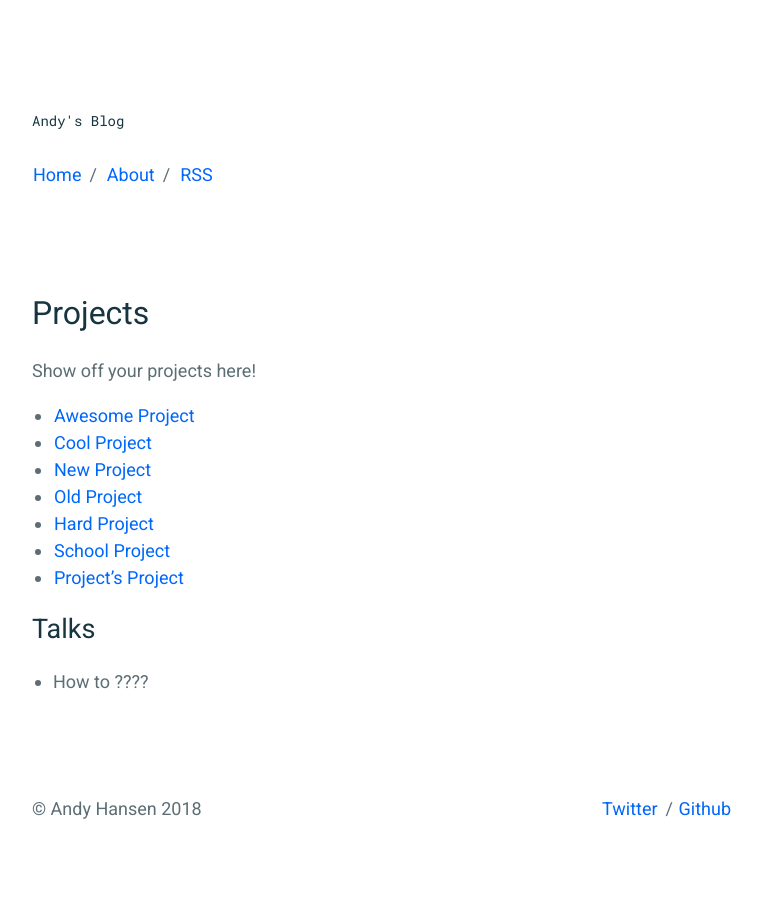
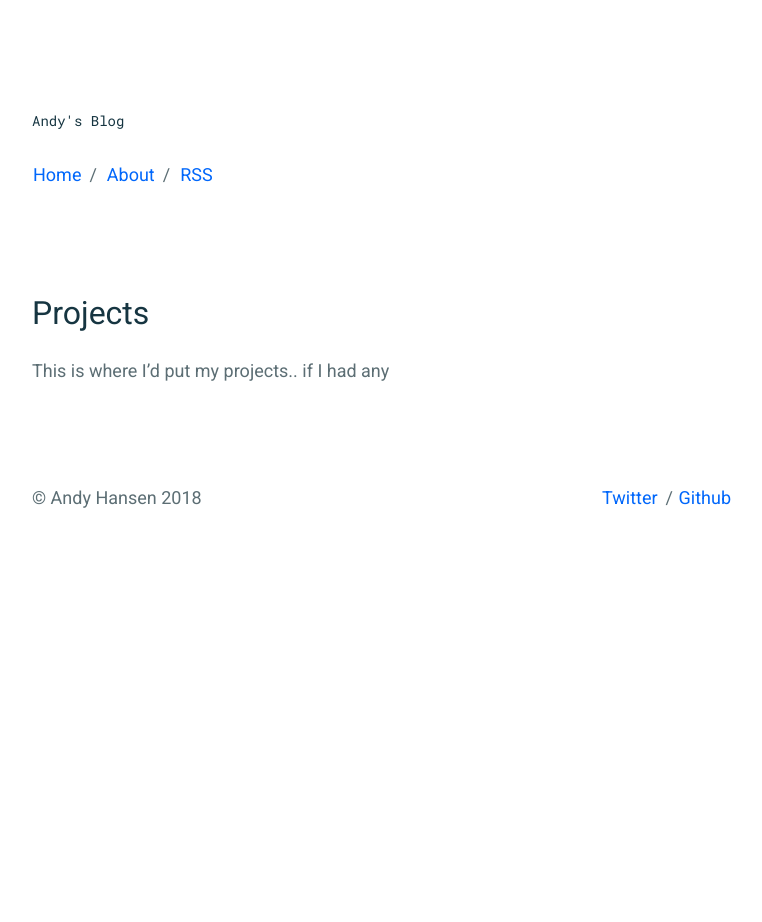
Before and after one commit to andyhansen/blog, a Jekyll site: the page built from _pages/projects.md, in a window 1280 px wide. Shown: the whole page, without its empty margins (258-1020 px from the left). Built offline with Jekyll 4.4.1, drawn with Linux system fonts in a browser that asks for light colours; after the commit the page ends 900 px from its top, so only the background shows below that.

Commit message:
Keep the projects page in hiding for now

```diff
--- a/_pages/projects.md
+++ b/_pages/projects.md
@@ -4,14 +4,4 @@ title: Projects
 permalink: /projects/
 ---
 
-Show off your projects here!
-- [Awesome Project]()
-- [Cool Project]()
-- [New Project]()
-- [Old Project]()
-- [Hard Project]()
-- [School Project]()
-- [Project's Project]()
-
-# Talks
-- How to ????
+This is where I'd put my projects.. if I had any
```
